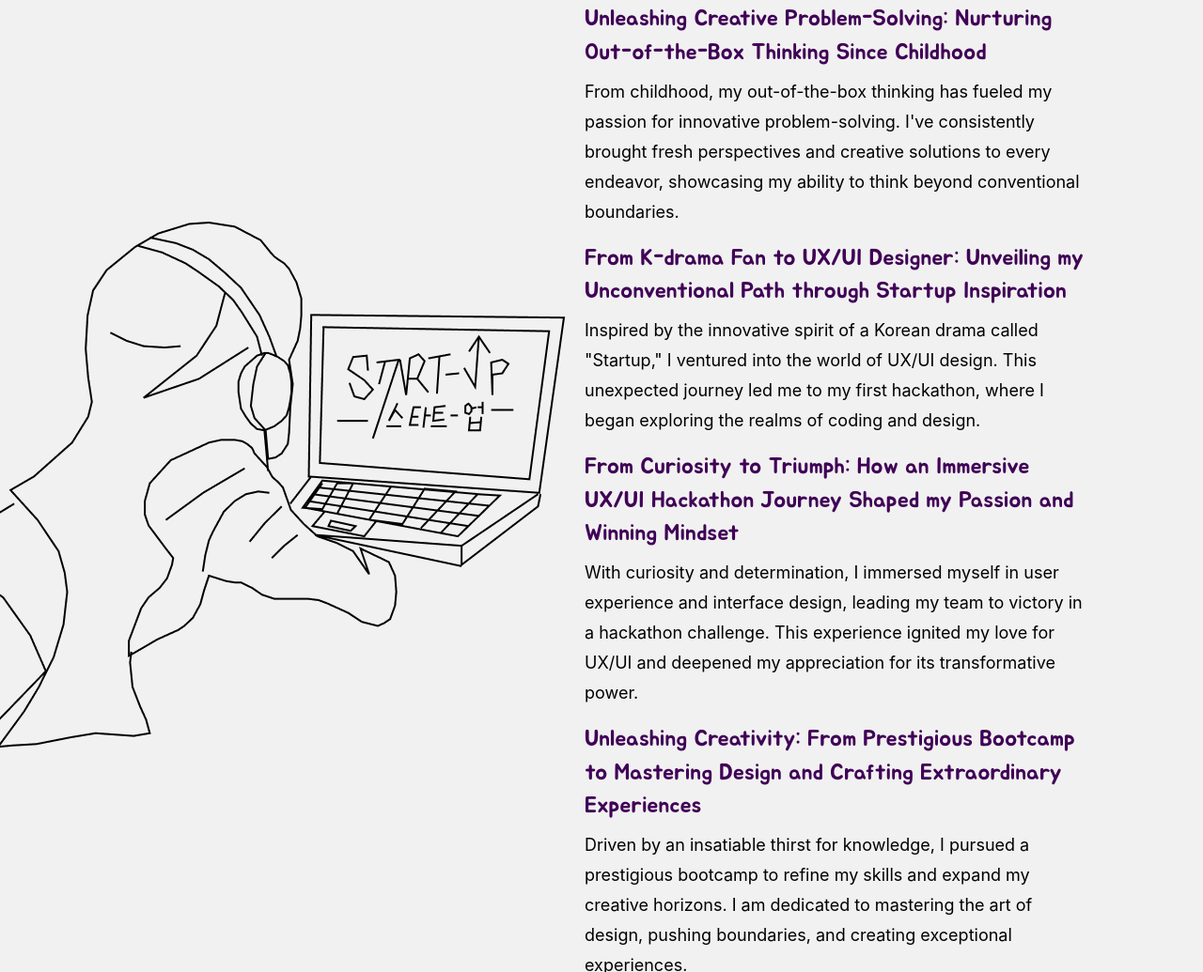
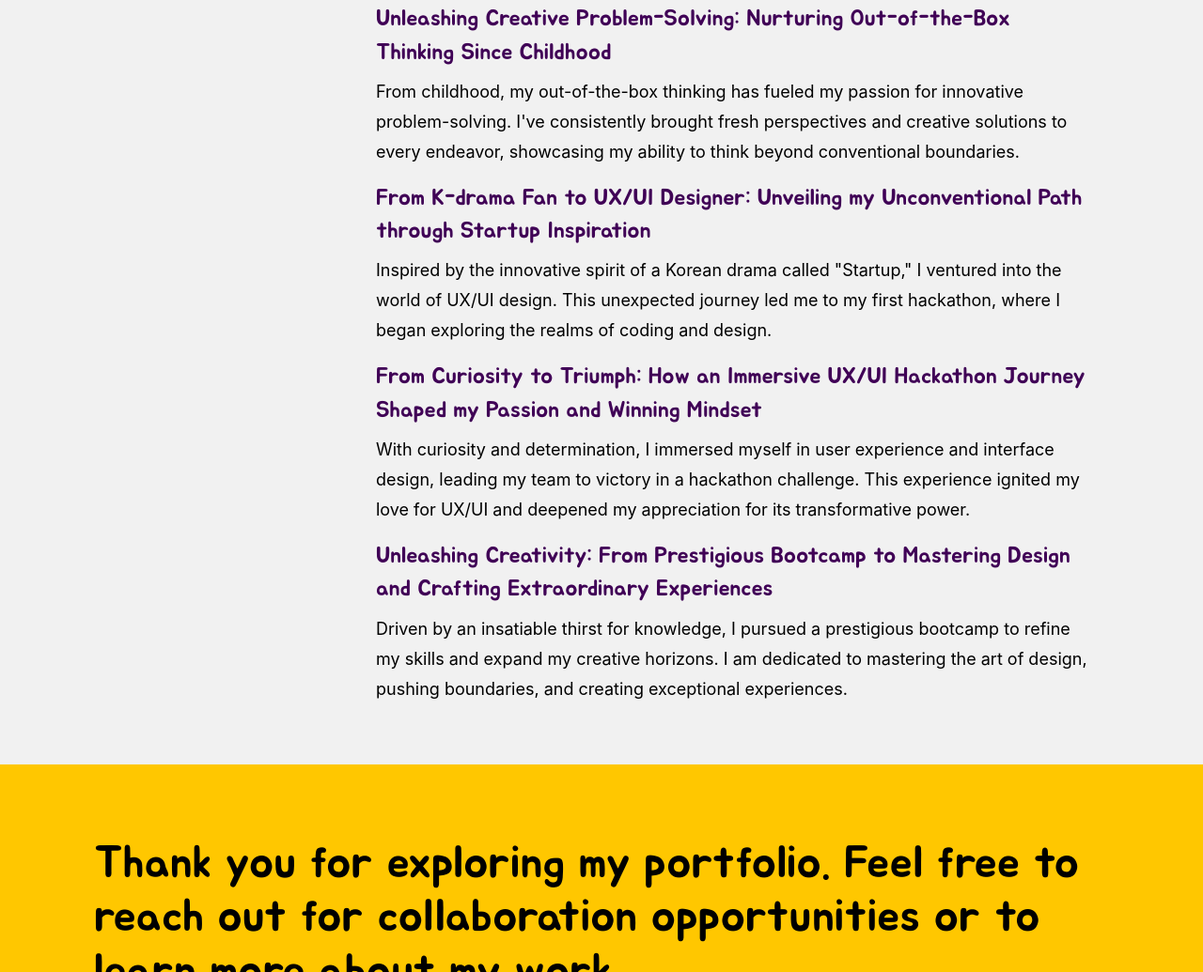
Before and after one commit to mah752/UX_UI_HW_18, a plain HTML site: page index.html in a window 1280 px wide. Shown: the part 3673-4708 px from the top of the page at 94% size. Drawn offline with nearby package versions, Linux system fonts and the light colour scheme.

Commit message:
Update index.html
edited out img tag

```diff
--- a/index.html
+++ b/index.html
@@ -150,7 +150,7 @@
               </div>
           </div>
           <div class="about-left-column">
-            <img src="img/about_me.png" alt="about me image">
+             <!--<img src="img/about_me.png" alt="about me image">-->
         </div>
     </div>
     </section>
```
